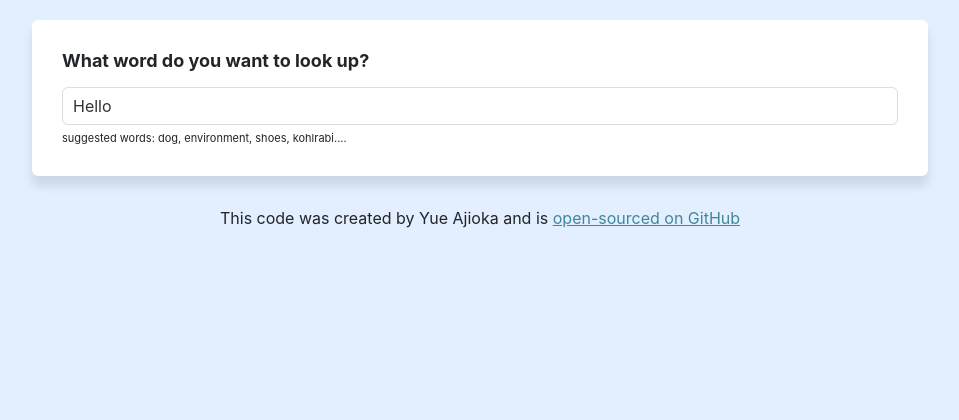
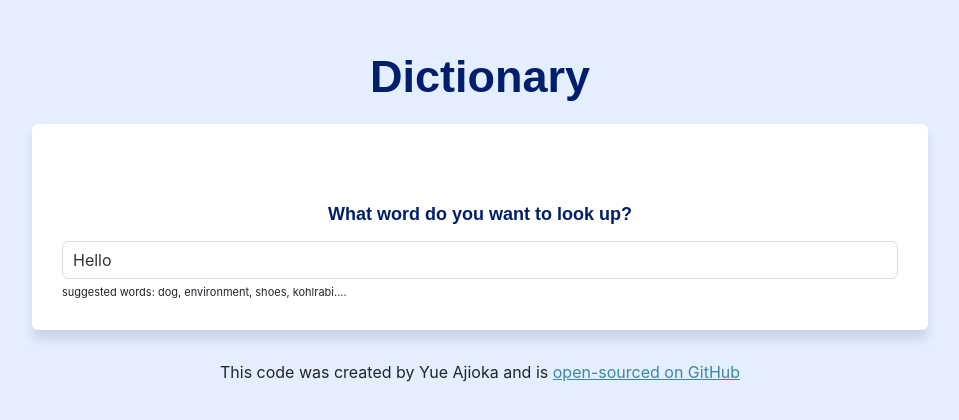
Before and after one commit to gocherrystar/dictionary-project, a React (Create React App) app: page / in a window 1280 px wide. Shown: the top 420 px of the page, without its empty margins (160-1119 px from the left). Built offline with nearby package versions, Linux system fonts and the light colour scheme; no server answers.

Commit message:
Add App name and styling

```diff
--- a/src/App.css
+++ b/src/App.css
@@ -6,6 +6,15 @@ body {
 .App {
   max-width: 960px;
   margin: 0 auto;
+}
+
+.App h1 {
+  text-align: center;
+  margin: 50px 0 20px 0;
+  font-family: 'Play', sans-serif;
+  font-size: 45px;
+  font-weight: bold;
+  color: #001E6C;
 }
 
 .App a {
--- a/src/App.js
+++ b/src/App.js
@@ -7,6 +7,7 @@ function App() {
     <div className="App">
       <div className="container">
       <header className="App-header">
+        <h1>Dictionary</h1>
        </header>
 
        <main>
--- a/src/Dictionary.css
+++ b/src/Dictionary.css
@@ -2,6 +2,7 @@
     font-size: 18px;
     font-weight: bold;
     margin-bottom: 15px;
+    color: #001E6C;
 }
 
 .Dictionary section {
--- a/src/Meaning.css
+++ b/src/Meaning.css
@@ -2,6 +2,7 @@
     font-size: 24p;
     line-height: 1.5;
     font-weight: bold;
+
 }
 
 .Meaning .example {
--- a/src/Results.css
+++ b/src/Results.css
@@ -2,4 +2,5 @@
     font-size: 36px;
     font-weight: bold;
     line-height: 1.5;
+    color: #001E6C;
 }
```
